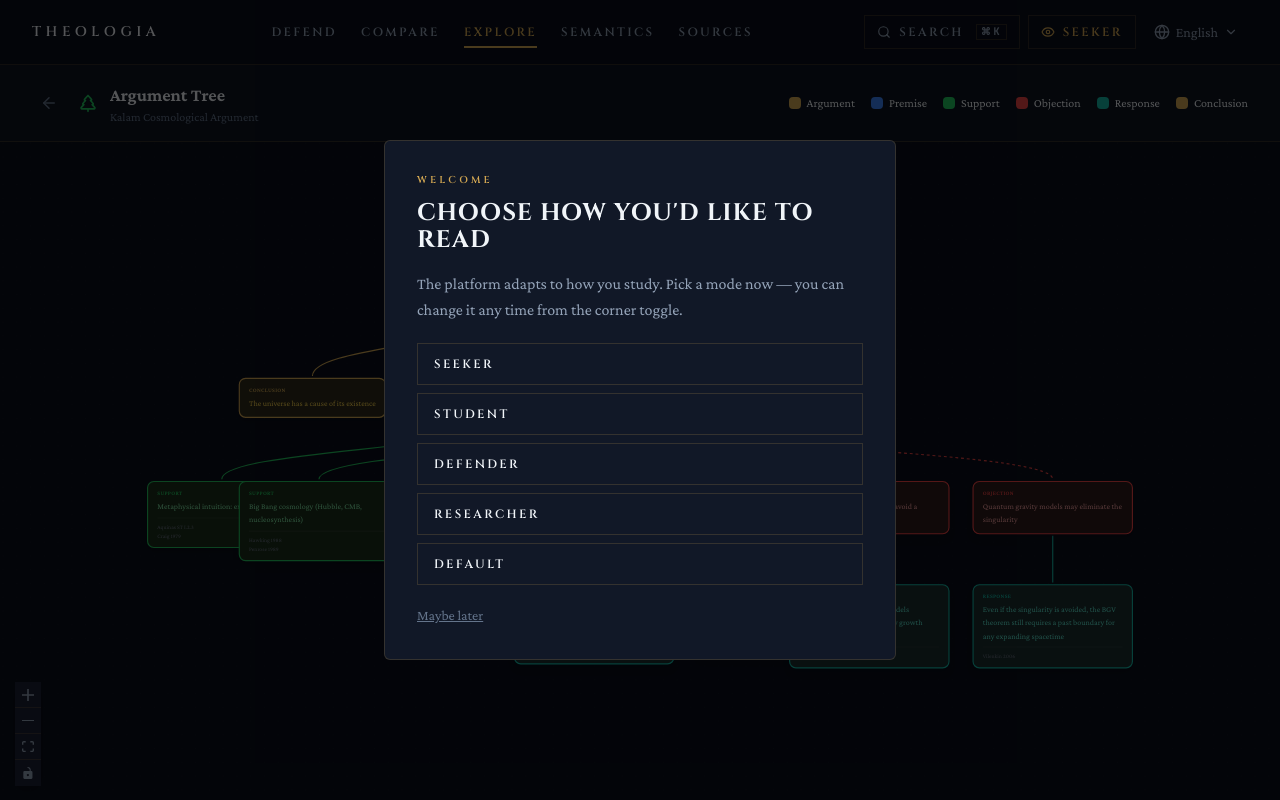
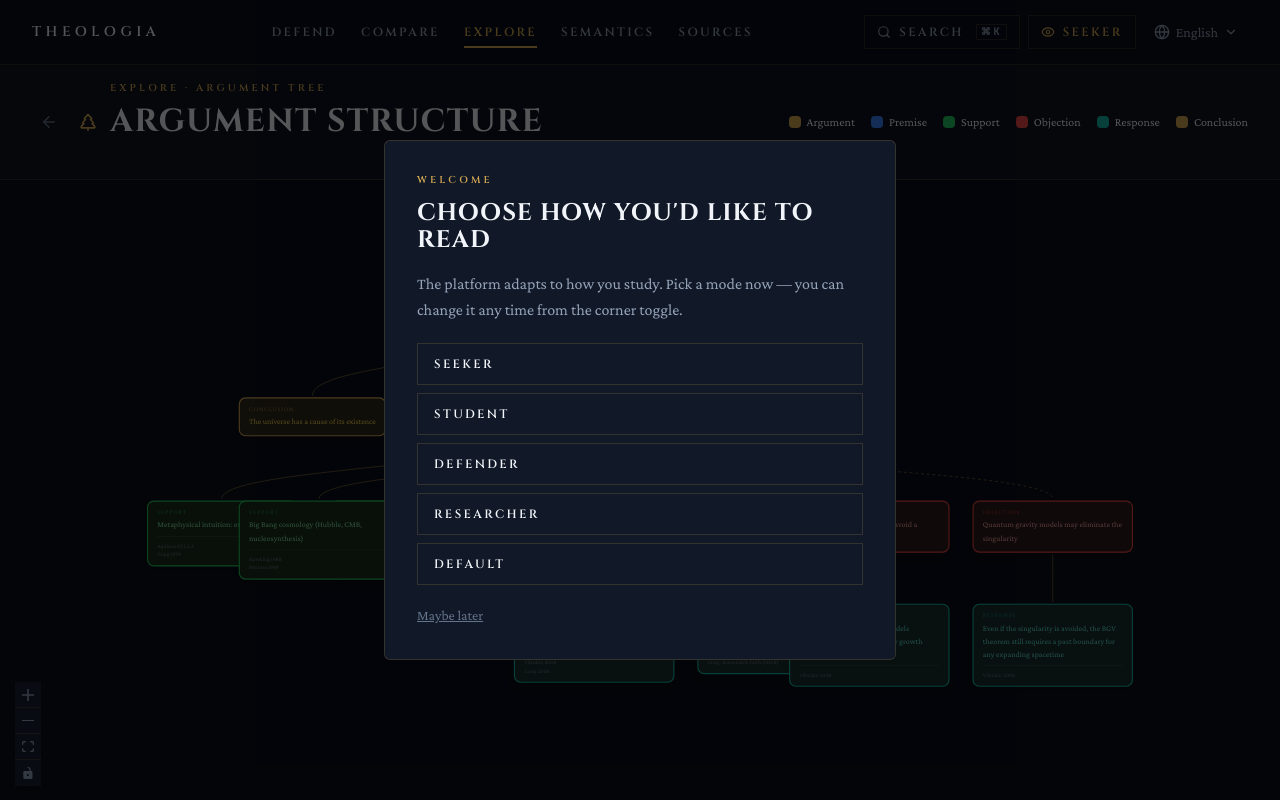
Before and after one commit to SimoSabev/Christian-Theology-Platform, a Next.js app: page /en/explore/argument-tree in a window 1280 px wide. Shown: the top 800 px of the page. Built offline with nearby package versions, Linux system fonts and the light colour scheme.

Commit message:
feat(explore): restyle XYFlow tree — Cinzel labels, muted-gold edges, Eyebrow header

```diff
--- a/src/app/[locale]/explore/argument-tree/page.tsx
+++ b/src/app/[locale]/explore/argument-tree/page.tsx
@@ -19,6 +19,7 @@ import { motion } from 'framer-motion';
 import { kalamTree } from '@/data/trees';
 import type { TreeNode } from '@/data/arguments/types';
 import { ArrowLeft, TreePine } from 'lucide-react';
+import { Eyebrow } from '@/components/ornament';
 
 const nodeColors: Record<string, { bg: string; border: string; text: string }> = {
   argument: { bg: '#1a2035', border: '#d4a853', text: '#f1f5f9' },
@@ -39,7 +40,7 @@ function CustomNode({ data }: { data: { label: string; nodeType: string; sources
       style={{ background: colors.bg, border: `2px solid ${colors.border}`, padding: '12px 16px' }}
     >
       <Handle type="target" position={Position.Top} className="!bg-transparent !border-0" />
-      <p className="text-[10px] uppercase tracking-wider font-semibold mb-1" style={{ color: colors.border }}>{typeLabel}</p>
+      <p style={{ fontFamily: 'var(--font-display)', fontSize: '0.55rem', letterSpacing: '0.2em', textTransform: 'uppercase', color: colors.border, marginBottom: 4 }}>{typeLabel}</p>
       <p className="text-sm leading-relaxed" style={{ color: colors.text }}>{data.label}</p>
       {data.sources && data.sources.length > 0 && (
         <div className="mt-2 pt-2 border-t border-white/10">
@@ -72,7 +73,7 @@ function flattenTree(node: TreeNode, parentId: string | null, x: number, y: numb
       id: `${parentId}-${currentId}`,
       source: parentId,
       target: currentId,
-      style: { stroke: nodeColors[node.type]?.border || '#555', strokeWidth: 2 },
+      style: { stroke: 'rgba(212,168,83,0.5)', strokeWidth: 1.5 },
       animated: node.type === 'objection',
     });
   }
@@ -108,13 +109,13 @@ export default function ArgumentTreePage() {
       {/* Header */}
       <div className="px-4 sm:px-6 lg:px-8 py-4 border-b border-border bg-bg-secondary/50 flex items-center justify-between">
         <div className="flex items-center gap-3">
-          <Link href="/explore" className="p-2 rounded-lg text-text-muted hover:text-text-primary hover:bg-surface-glass transition-colors">
+          <Link href="/explore" className="p-2 text-text-muted hover:text-text-primary transition-colors">
             <ArrowLeft size={18} />
           </Link>
-          <TreePine size={20} className="text-accent-green" />
-          <div>
-            <h1 className="font-bold text-lg">Argument Tree</h1>
-            <p className="text-xs text-text-muted">Kalam Cosmological Argument</p>
+          <TreePine size={20} style={{ color: 'var(--color-accent-gold)' }} />
+          <div className="mb-6">
+            <Eyebrow className="mb-2">EXPLORE · ARGUMENT TREE</Eyebrow>
+            <h1 className="t-h1" style={{ fontSize: 'clamp(1.5rem, 3vw, 2rem)' }}>Argument Structure</h1>
           </div>
         </div>
         {/* Legend */}
```
